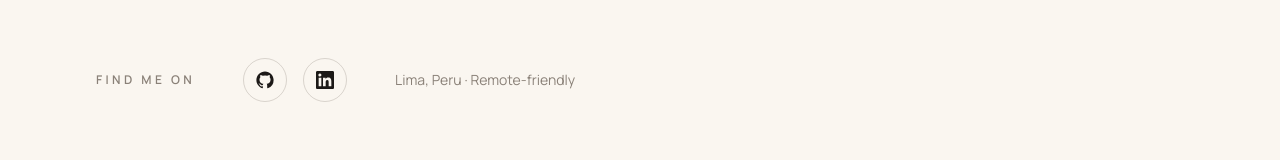
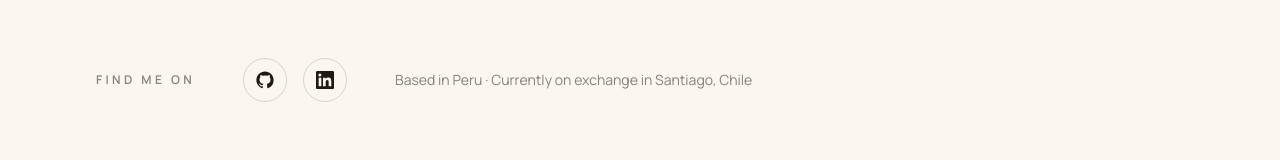
Before and after one commit to ju4n0ff/Portfolio-web, a React (Vite) app: page / in a window 1280 px wide. Shown: the part 5394-5554 px from the top of the page. Built offline with nearby package versions, Linux system fonts and the light colour scheme; no server answers.

Commit message:
mensaje de contacto cl

```diff
--- a/src/i18n/translations.ts
+++ b/src/i18n/translations.ts
@@ -166,7 +166,7 @@ export const translations: Record<Lang, Translation> = {
       subtitle: "¿Tienes un proyecto, una idea o simplemente quieres hablar de tecnología? Mi bandeja de entrada está abierta.",
       emailCta: "Escríbeme",
       social: "Encuéntrame en",
-      location: "Lima, Perú · Trabajo remoto",
+      location: "Resido en Perú · Actualmente de intercambio en Santiago de Chile",
     },
     footer: {
       madeWith: "Diseñado con pasión",
@@ -261,7 +261,7 @@ export const translations: Record<Lang, Translation> = {
       subtitle: "Got a project, an idea, or just want to talk tech? My inbox is open.",
       emailCta: "Email me",
       social: "Find me on",
-      location: "Lima, Peru · Remote-friendly",
+      location: "Based in Peru · Currently on exchange in Santiago, Chile",
     },
     footer: {
       madeWith: "Designed with passion",
```
